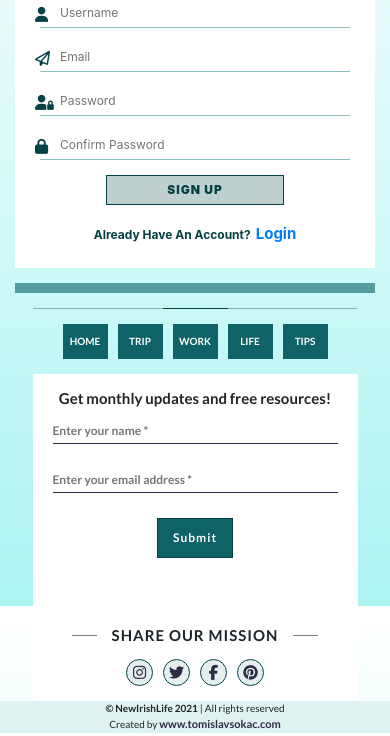
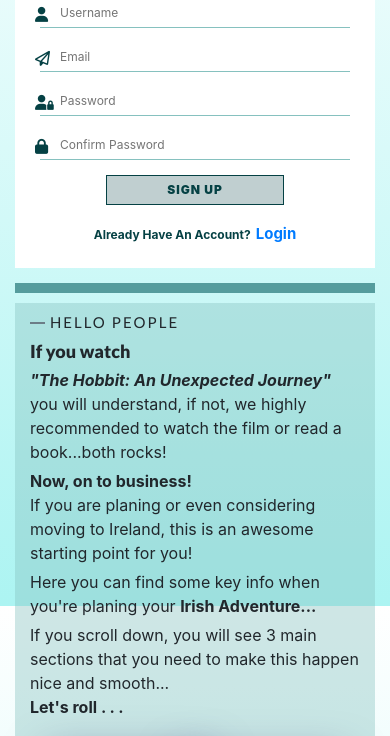
Before and after one commit to tsokac2/newIrishLife.3.0, a Flask app: page /registration in a window 390 px wide. Shown: the part 238-974 px from the top of the page. Run offline with Flask 2, Linux system fonts and the light colour scheme; some libraries are stand-ins or nearby versions.

Commit message:
Create hero area main div wrapper container

```diff
--- a/templates/registration.html
+++ b/templates/registration.html
@@ -150,8 +150,39 @@
                         </div>
                         <div class="row quote-borders p-2 mtt"></div>
                     </div>
-
-
+                    <div class="col-12 col-sm-10 intro-pitch">
+                        <div class="row justify-content-center pitch-wrap">
+                            <div class="col-12 col-lg-6 ">
+                                <h4>HELLO PEOPLE</h4>
+                                <h1>If you watch</h1>
+                                <p><span class="font-italic"><strong>"The Hobbit: An Unexpected Journey"</strong></span>
+                                    you will understand,
+                                    if not, we highly recommended to
+                                    watch the film or read a book...both rocks!
+                                </p>
+                                <p>
+                                    <strong>Now, on to business!</strong><br>
+                                    If you are planing or even
+                                    considering moving to Ireland, this is an awesome
+                                    starting point for you!
+                                </p>
+                                <p>
+                                    Here you can find some key info when you're planing your
+                                    <strong>Irish Adventure...</strong>
+                                </p>
+                                <p>
+                                    If you scroll down, you will see
+                                    3 main sections that you need to make this happen nice and smooth...<br>
+                                    <strong>Let's roll . . .</strong>
+                                </p>
+                            </div>
+                            <div class="col-12 col-lg-6 composition mt-4">
+                                <img src="{{ url_for('static', filename='images/galery-01.png')}}" class="comp-photo o" alt="Gallery 01">
+                                <img src="{{ url_for('static', filename='images/galery-02.png')}}" class="comp-photo t" alt="Gallery 02">
+                                <img src="{{ url_for('static', filename='images/galery-03.png')}}" class="comp-photo te" alt="Gallery 03">
+                            </div>
+                        </div>
+                    </div>
                 </div>
             </section>
         </div>
```
